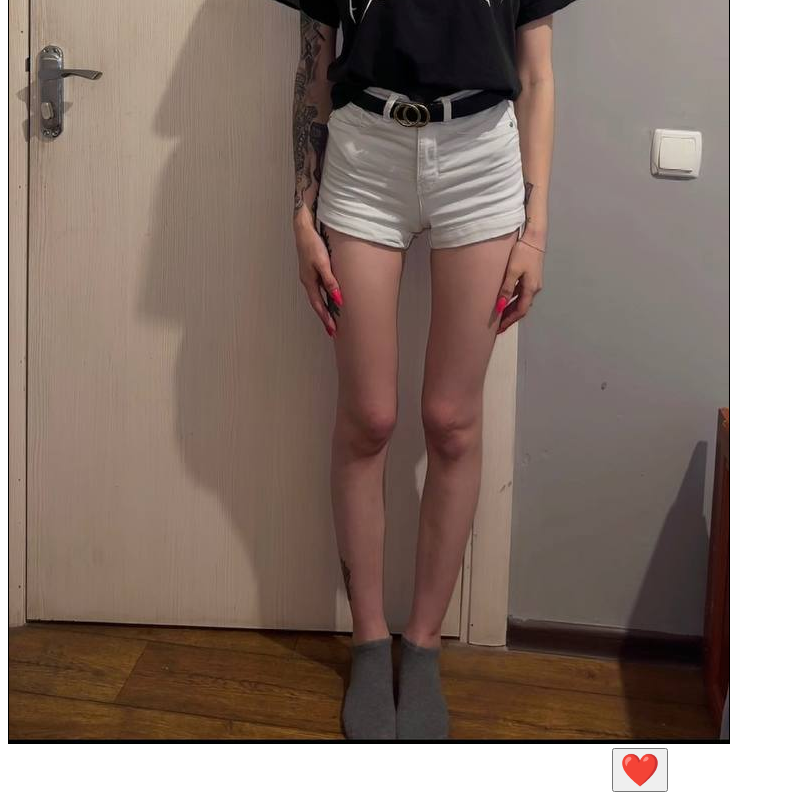
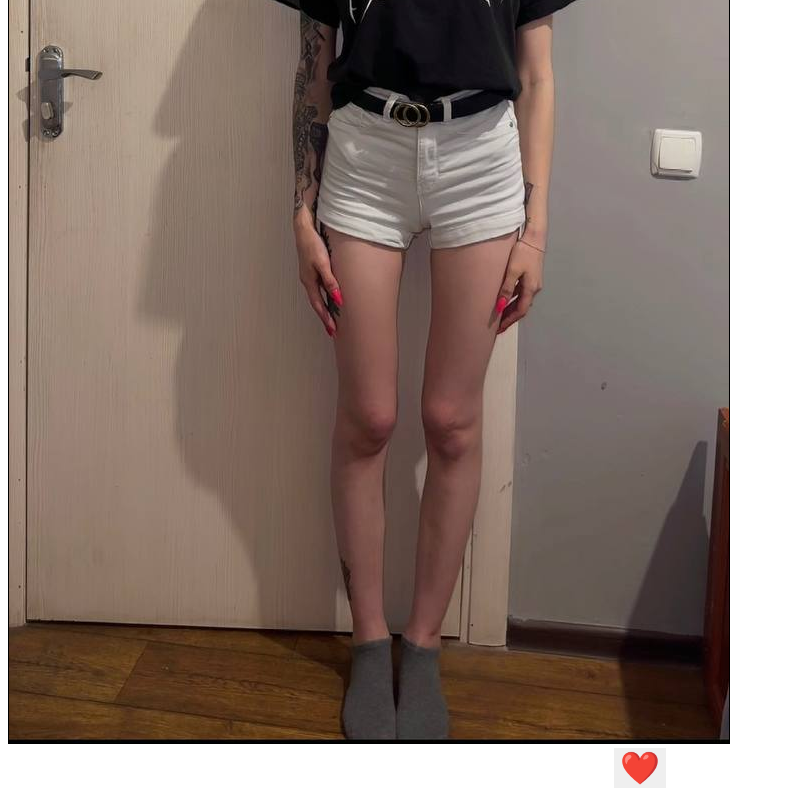
Before and after one commit to vetsinen/lms-thegame, a plain HTML site: page index.html in a window 1280 px wide. Shown: the part 546-1346 px from the top of the page, without its empty margins (0-785 px from the left). Drawn offline with nearby package versions, Linux system fonts and the light colour scheme.

Commit message:
remove button border

```diff
--- a/index.html
+++ b/index.html
@@ -57,8 +57,8 @@
             <div class="overlay top" x-ref="top"></div>
             <div class="overlay down" x-ref="down"></div>
         </div>
-        <div title="you like it" class="bet" style="display: flex;justify-content: center;">
-            <button style="font-size: 2em">❤️</button>
+        <div title="you like it" class="bet" style="display: flex;justify-content: center;border: none;">
+            <button style="font-size: 2em; border: none;">❤️</button>
         </div>
 
     </div>
```
